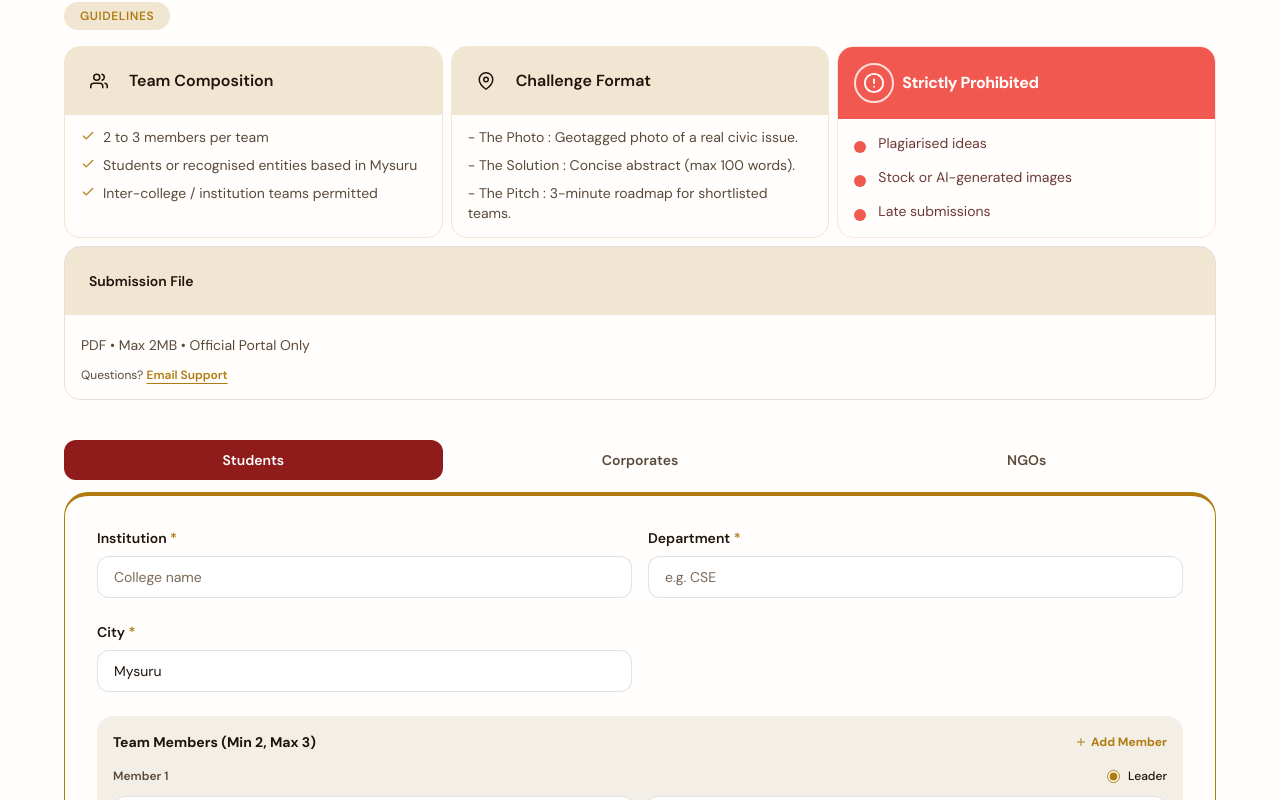
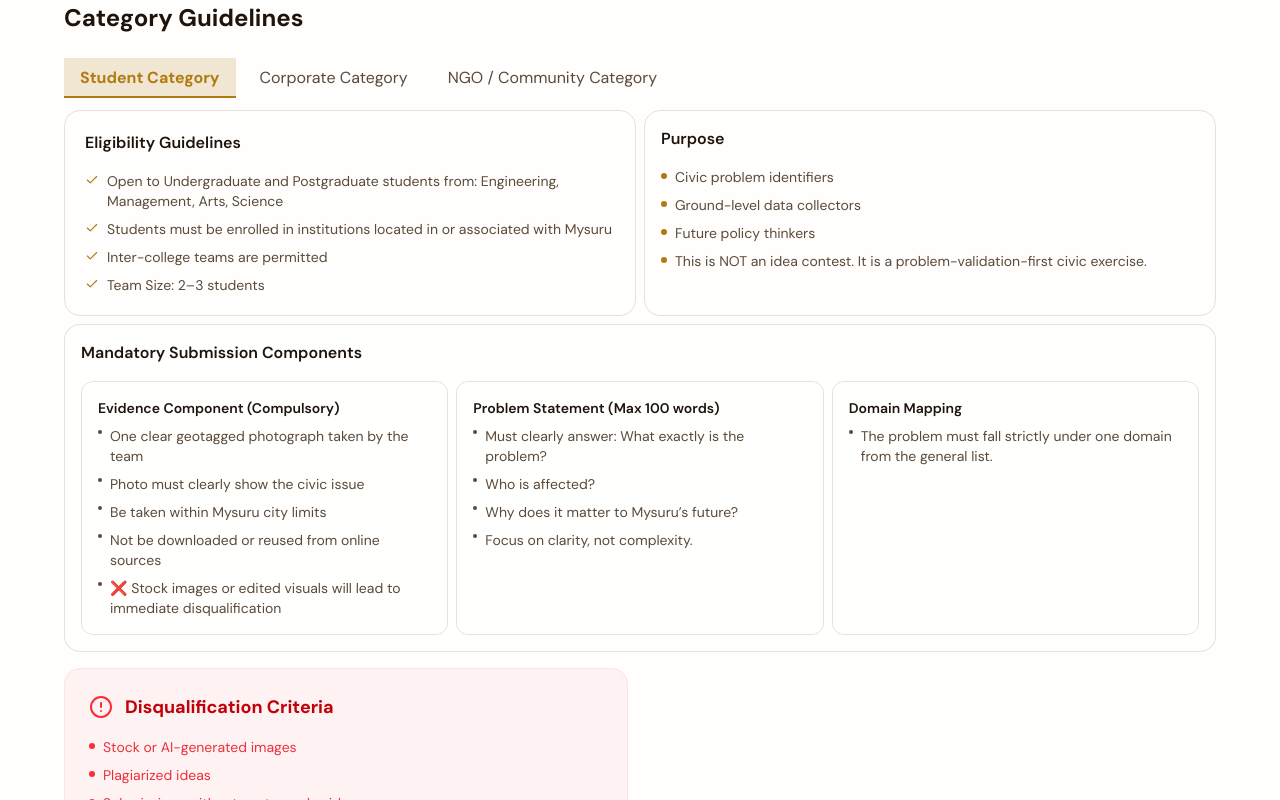
Before and after one commit to bvvivek6/VisionMysuru-2050, a React (Vite) app in the folder client/: page /submit in a window 1280 px wide. Shown: the part 500-1300 px from the top of the page. Built offline with nearby package versions, Linux system fonts and the light colour scheme; a web font is replaced by a local one.

Commit message:
feat: add confetti and refactor rules and timeline

```diff
--- a/client/package.json
+++ b/client/package.json
@@ -15,11 +15,13 @@
     "framer-motion": "^12.23.26",
     "lucide-react": "^0.562.0",
     "react": "^19.2.0",
+    "react-confetti": "^6.4.0",
     "react-dom": "^19.2.0",
     "react-hot-toast": "^2.6.0",
     "react-icons": "^5.5.0",
     "react-router": "^7.11.0",
     "react-router-dom": "^7.11.0",
+    "react-use": "^17.6.0",
     "tailwindcss": "^4.1.18"
   },
   "devDependencies": {
--- a/client/src/Components/Submission/RulesAndRegulations.jsx
+++ b/client/src/Components/Submission/RulesAndRegulations.jsx
@@ -1,116 +1,166 @@
-import { FiAlertCircle, FiUsers, FiMapPin, FiCheck } from "react-icons/fi";
+import { useState } from "react";
 import {
-  TEAM_COMPOSITION,
-  CHALLENGE_FORMAT,
-  DISQUALIFICATION,
-} from "../../constants/content.js";
+  FiAlertCircle,
+  FiUsers,
+  FiMapPin,
+  FiCheck,
+  FiTarget,
+  FiAward,
+  FiBriefcase,
+  FiLayers,
+} from "react-icons/fi";
+import { GUIDELINES } from "../../constants/content.js";
+import { motion, AnimatePresence } from "framer-motion";
 
 const RulesAndRegulations = () => {
+  const [activeTab, setActiveTab] = useState("student");
+  const activeCategory = GUIDELINES.categories.find((c) => c.id === activeTab);
+
   return (
-    <section className="m-1 md:m-4 px-4  dm-sans">
-      <main className="mx-auto max-w-6xl">
-        <header className="mb-4">
-          <span
-            className="inline-flex items-center rounded-full
-            bg-[var(--accent-soft)] px-4 py-1.5
-            text-xs font-semibold uppercase tracking-wider
-            text-[var(--accent)]"
-          >
-            Guidelines
-          </span>
+    <section className="m-1 md:m-4 px-4 dm-sans">
+      <main className="mx-auto max-w-6xl space-y-2">
+        <header className="mb-6">
+          <h2 className="mt-2 text-2xl font-bold text-[var(--text)]">
+            Category Guidelines
+          </h2>
         </header>
 
-        <div className="grid gap-2 md:grid-cols-2 lg:grid-cols-3">
-          <div className=" border rounded-2xl overflow-hidden border-[var(--accent-soft)] ">
-            <div className="mb-3 bg-[var(--accent-soft)]  flex p-4 items-center gap-3">
-              <div className="flex h-9 w-9 items-center justify-center ">
-                <FiUsers size={18} />
-              </div>
-              <h2 className="font-semibold text-[var(--text)]">
-                Team Composition
-              </h2>
+        <div className="flex flex-wrap gap-2  pb-1">
+          {GUIDELINES.categories.map((cat) => (
+            <button
+              key={cat.id}
+              onClick={() => setActiveTab(cat.id)}
+              className={`px-4 py-2 text-md transition-colors relative ${
+                activeTab === cat.id
+                  ? "text-[var(--accent)] font-bold bg-[var(--accent-soft)]"
+                  : "text-[var(--muted)] hover:text-[var(--text)]"
+              }`}
+            >
+              {cat.title}
+              {activeTab === cat.id && (
+                <motion.div
+                  layoutId="activeTab"
+                  className="absolute bottom-0 left-0 right-0 h-0.5 bg-[var(--accent)]"
+                />
+              )}
+            </button>
+          ))}
         </div>
 
-            <ul className="space-y-2 text-sm px-4 text-[var(--muted)]">
-              {TEAM_COMPOSITION.map((item) => (
-                <li key={item} className="flex gap-2">
-                  <FiCheck className="mt-0.5 text-[var(--accent)]" />
-                  {item}
+        <AnimatePresence mode="wait">
+          <motion.div
+            key={activeTab}
+            initial={{ opacity: 0, y: 10 }}
+            animate={{ opacity: 1, y: 0 }}
+            exit={{ opacity: 0, y: -10 }}
+            transition={{ duration: 0.2 }}
+            className="space-y-2"
+          >
+            <div className="grid gap-2 md:grid-cols-2">
+              <div className="border border-[var(--border)] rounded-2xl p-5">
+                <div className="flex items-center gap-3 mb-4">
+                  <h4 className="font-semibold text-[var(--text)]">
+                    Eligibility Guidelines
+                  </h4>
+                </div>
+                <ul className="space-y-2">
+                  {activeCategory.eligibility.map((item, idx) => (
+                    <li
+                      key={idx}
+                      className="flex gap-2 text-sm text-[var(--muted)]"
+                    >
+                      <FiCheck className="shrink-0 mt-0.5 text-[var(--accent)]" />
+                      <span>{item}</span>
                     </li>
                   ))}
                 </ul>
               </div>
 
-          <div className="rounded-2xl border border-[var(--accent-soft)] overflow-hidden ">
-            <div className="mb-3 bg-[var(--accent-soft)] flex p-4 items-center gap-3">
-              <div className="flex h-9 w-9 items-center justify-center ">
-                <FiMapPin size={18} />
+              <div className="border border-[var(--border)] rounded-2xl p-4">
+                <div className="flex items-center gap-3 mb-4">
+                  <h4 className="font-semibold text-[var(--text)]">Purpose</h4>
                 </div>
-              <h2 className="font-semibold text-[var(--text)]">
-                Challenge Format
-              </h2>
+                <ul className="space-y-2">
+                  {activeCategory.purpose.map((item, idx) => (
+                    <li
+                      key={idx}
+                      className="flex gap-2 text-sm text-[var(--muted)]"
+                    >
+                      <span className="shrink-0 mt-1.5 h-1.5 w-1.5 rounded-full bg-[var(--accent)]" />
+                      <span>{item}</span>
+                    </li>
+                  ))}
+                </ul>
+              </div>
             </div>
 
-            <div className="space-y-2 text-sm pb-2  px-4  text-[var(--muted)]">
-              {CHALLENGE_FORMAT.map(({ title, desc }) => (
-                <div key={title}>
-                  <div className="">
-                    - {title} : {desc}
+            <div className="border border-[var(--border)] rounded-2xl p-4 bg-white/50">
+              <div className="flex items-center gap-2 mb-4">
+                <h4 className="font-semibold text-[var(--text)]">
+                  Mandatory Submission Components
+                </h4>
               </div>
+              <div className="grid md:grid-cols-3 gap-2">
+                {activeCategory.submissionComponents.map((comp, idx) => (
+                  <div
+                    key={idx}
+                    className="bg-[var(--bg-secondary)] p-4 rounded-xl border border-[var(--border)]"
+                  >
+                    <h5 className="font-semibold text-[var(--text)] text-sm mb-2">
+                      {comp.title}
+                    </h5>
+                    <ul className="space-y-2">
+                      {comp.details.map((detail, dIdx) => (
+                        <li
+                          key={dIdx}
+                          className="text-sm text-[var(--muted)] flex gap-2"
+                        >
+                          <span className="shrink-0 mt-1 h-1 w-1 rounded-full bg-[var(--muted)]" />
+                          {detail}
+                        </li>
+                      ))}
+                    </ul>
                   </div>
                 ))}
               </div>
             </div>
 
-          <div className="overflow-hidden rounded-2xl border border-red-100 max-w-md">
-            <div className="flex items-center gap-2 bg-[#F15950] p-4">
-              <div className="flex h-10 w-10 items-center justify-center rounded-full border-2 border-white/80 text-white">
-                <FiAlertCircle size={22} />
+            <div className="grid gap-6 md:grid-cols-2"></div>
+          </motion.div>
+        </AnimatePresence>
+
+        <div>
+          <div className=" grid md:grid-cols-2 gap-6">
+            <div className="p-6 bg-red-50 rounded-2xl border border-red-100">
+              <div className="flex items-center gap-3 mb-4">
+                <FiAlertCircle className="text-red-500" size={24} />
+                <h4 className="text-lg font-bold text-red-700">
+                  Disqualification Criteria
+                </h4>
               </div>
-              <h2 className="text-md font-bold tracking-tight text-white">
-                Strictly Prohibited
-              </h2>
-            </div>
-
-            <div className="p-4">
-              <ul className="space-y-4">
-                {DISQUALIFICATION.map((item) => (
-                  <li key={item} className="flex items-start gap-3">
-                    <span className="mt-1.5 h-3 w-3 shrink-0 rounded-full bg-[#F15950]" />
-
-                    <span className="text-sm  leading-tight text-[#5D2320]/90">
-                      {item}
-                    </span>
+              <ul className="space-y-2 text-sm text-red-600/80">
+                <li className="flex gap-2">
+                  <span className="mt-1.5 h-1.5 w-1.5 rounded-full bg-red-500 shrink-0" />
+                  Stock or AI-generated images
                 </li>
-                ))}
+                <li className="flex gap-2">
+                  <span className="mt-1.5 h-1.5 w-1.5 rounded-full bg-red-500 shrink-0" />
+                  Plagiarized ideas
+                </li>
+                <li className="flex gap-2">
+                  <span className="mt-1.5 h-1.5 w-1.5 rounded-full bg-red-500 shrink-0" />
+                  Submissions without geotagged evidence
+                </li>
               </ul>
             </div>
           </div>
-        </div>
 
-        <div
-          className="mt-2 overflow-hidden gap-6
-          rounded-2xl border border-[var(--border)]
-          "
-        >
-          <div className="text-sm w-full p-6 font-semibold bg-[var(--accent-soft)] text-[var(--text)]">
-            Submission File
-          </div>
-          <div className="p-4 text-sm text-[var(--muted)]">
-            <p className="mt-1 text-sm text-[var(--muted)]">
-              PDF • Max 2MB • Official Portal Only
-            </p>
-
-            <p className="mt-3 text-xs">
-              Questions?{" "}
-              <a
-                href="mailto:vision2050@sdmimd.ac.in"
-                className="font-semibold text-[var(--accent)]
-                underline underline-offset-4"
-              >
-                Email Support
-              </a>
-            </p>
+          <div className="mt-6 flex  font-bold items-center bg-[var(--bg)] border border-[var(--border)] p-4 rounded-xl">
+            {" "}
+            Submission File -
+            <span className="text-md font-medium text-[var(--muted)]">
+              PDF • Max 2MB
+            </span>
           </div>
         </div>
       </main>
--- a/client/src/Components/Submission/forms/SharedSections.jsx
+++ b/client/src/Components/Submission/forms/SharedSections.jsx
@@ -30,15 +30,6 @@ export const TeamMembers = ({
   <div className="rounded-2xl bg-[var(--surface-2)] p-4 space-y-4">
     <div className="flex items-center justify-between">
       <p className="text-sm font-bold">Team Members (Min 2, Max 3)</p>
-      {form.members.length < 3 && (
-        <button
-          type="button"
-          onClick={addMember}
-          className="flex items-center gap-1 text-xs font-bold text-[var(--accent)] hover:underline"
-        >
-          <FiPlus /> Add Member
-        </button>
-      )}
     </div>
     {form.members.map((m, idx) => (
       <div
@@ -46,11 +37,11 @@ export const TeamMembers = ({
         className="flex flex-col gap-3 border-b border-[var(--border)] pb-4 last:border-0 last:pb-0"
       >
         <div className="flex items-center justify-between">
-          <span className="text-xs font-semibold text-[var(--muted)]">
+          <span className="text-sm font-semibold text-[var(--muted)]">
             Member {idx + 1}
           </span>
           <div className="flex items-center gap-3">
-            <label className="flex items-center gap-2 cursor-pointer">
+            <label className="flex items-center gap-2  cursor-pointer">
               <input
                 type="radio"
                 name="teamLeader"
@@ -58,14 +49,14 @@ export const TeamMembers = ({
                 onChange={() => setLeader(idx)}
                 className="accent-[var(--accent)]"
               />
-              <span className="text-xs font-medium">Leader</span>
+              <span className="text-sm font-medium">Leader</span>
             </label>
 
             {form.members.length > 2 && (
               <button
                 type="button"
                 onClick={() => removeMember(idx)}
-                className="text-red-500 hover:text-red-700"
+                className="text-white bg-red-500 hover:bg-red-600 p-1.5 rounded-full flex items-center justify-center"
                 title="Remove Member"
               >
                 <FiTrash />
@@ -88,13 +79,22 @@ export const TeamMembers = ({
           <TextInput
             value={m.phone}
             onChange={setMember(idx, "phone")}
-            placeholder="Phone Number"
+            placeholder="Phone Number +91 xxxx xxxxx"
             type="tel"
             className="sm:col-span-2"
           />
         </div>
       </div>
     ))}
+    {form.members.length < 3 && (
+      <button
+        type="button"
+        onClick={addMember}
+        className="flex items-center bg-[var(--accent)] gap-1 text-sm px-10  font-bold text-white px-4 py-2 rounded-xl hover:underline"
+      >
+        <FiPlus /> Add Member
+      </button>
+    )}
   </div>
 );
 
@@ -122,12 +122,7 @@ export const ProjectDetails = ({ form, set, onPickPdf }) => (
       />
     </Field>
 
-    <Field
-      label="Upload PDF"
-      required
-      hint="PDF only · Max 2MB"
-      className="space-y-2"
-    >
+    <Field label="Upload PDF (max 2MB)" required className="space-y-2">
       <input
         type="file"
         accept="application/pdf"
@@ -168,9 +163,9 @@ export const SubmitButton = ({ status, confirmSubmit, cancelSubmit }) => {
               ⚠️ Final Review
             </p>
             <p className="text-sm text-amber-800 mt-1 leading-relaxed">
-              Please carefully review all entered information like name, email,
-              phone number etc, before submitting. Once submitted, the status
-              cannot be modified.
+              Please carefully review all entered information like NAME, EMAIL,
+              PHONE etc, before submitting. Once submitted, the status cannot be
+              modified.
             </p>
           </div>
         </div>
--- a/client/src/constants/content.js
+++ b/client/src/constants/content.js
@@ -92,32 +92,41 @@ const TOPICS = [
     ],
   },
 ];
-
 const TIMELINE = [
   {
     title: "Registration Opens",
     date: "Feb 01, 2026",
-    detail: "Registrations open for Mysuru Vision 2050.",
+    eligibleFor: ["Students", "Corporates", "NGOs"],
+    detail:
+      "Registrations open for all participants to identify on-ground urban challenges across key city domains.",
   },
   {
-    title: "Submission Deadline",
-    date: "Feb 20, 2026",
-    detail: "Last date to submit your idea.",
+    title: "Phase 1: Online Screening",
+    date: "Feb 01 – Mar 05, 2026",
+    eligibleFor: ["Students", "Corporates", "NGOs"],
+    detail:
+      "Evidence-based screening with geotagged field proof and a short solution abstract. Only authentic, relevant ideas are shortlisted.",
   },
   {
-    title: "The Elimination Round",
-    date: "Feb 21, 2026",
-    detail: "Shortlisted teams present for elimination round evaluation.",
+    title: "Round 1: The Elimination (Student Qualifiers)",
+    date: "Mar 13, 2026",
+    eligibleFor: ["Students"],
+    detail:
+      "Student teams validate problem severity using real data and quantified impact before an expert jury.",
   },
   {
-    title: "The Corporate Summit",
-    date: "Feb 22, 2026",
-    detail: "Engage with industry leaders and mentors at the summit.",
+    title: "Round 2: The Corporate Summit (Convergence Round)",
+    date: "Mar 14, 2026",
+    eligibleFor: ["Students", "Corporates", "NGOs"],
+    detail:
+      "Students refine ideas through mentorship, while corporates and NGOs present deployment-ready, scalable solutions.",
   },
   {
-    title: "The Grand Conclave & Handover",
-    date: "Feb 23, 2026",
-    detail: "Final conclave and formal handover of outcomes.",
+    title: "Round 3: The Grand Conclave & White Paper Handover",
+    date: "Mar 15, 2026",
+    eligibleFor: ["Finalist Students", "Corporates", "NGOs"],
+    detail:
+      "Final policy pitch to city leadership. Selected ideas are compiled into the Mysuru Vision 2050 White Paper.",
   },
 ];
 
@@ -162,32 +171,135 @@ const CORE_OBJECTIVES = [
   },
 ];
 
-const TEAM_COMPOSITION = [
-  "2 to 3 members per team",
-  "Students or recognised entities based in Mysuru",
-  "Inter-college / institution teams permitted",
-];
-
-const CHALLENGE_FORMAT = [
+const GUIDELINES = {
+  categories: [
     {
-    title: "The Photo",
-    desc: "Geotagged photo of a real civic issue.",
+      id: "student",
+      title: "Student Category",
+      subtitle: "CITY CONSULTANTS IN MAKING",
+      eligibility: [
+        "Open to Undergraduate and Postgraduate students from: Engineering, Management, Arts, Science",
+        "Students must be enrolled in institutions located in or associated with Mysuru",
+        "Inter-college teams are permitted",
+        "Team Size: 2–3 students",
+      ],
+      purpose: [
+        "Civic problem identifiers",
+        "Ground-level data collectors",
+        "Future policy thinkers",
+        "This is NOT an idea contest. It is a problem-validation-first civic exercise.",
+      ],
+      submissionComponents: [
+        {
+          title: "Evidence Component (Compulsory)",
+          details: [
+            "One clear geotagged photograph taken by the team",
+            "Photo must clearly show the civic issue",
+            "Be taken within Mysuru city limits",
+            "Not be downloaded or reused from online sources",
+            "❌ Stock images or edited visuals will lead to immediate disqualification",
+          ],
         },
         {
-    title: "The Solution",
-    desc: "Concise abstract (max 100 words).",
+          title: "Problem Statement (Max 100 words)",
+          details: [
+            "Must clearly answer: What exactly is the problem?",
+            "Who is affected?",
+            "Why does it matter to Mysuru’s future?",
+            "Focus on clarity, not complexity.",
+          ],
         },
         {
-    title: "The Pitch",
-    desc: "3-minute roadmap for shortlisted teams.",
+          title: "Domain Mapping",
+          details: [
+            "The problem must fall strictly under one domain from the general list.",
+          ],
         },
-];
-
-const DISQUALIFICATION = [
-  "Plagiarised ideas",
-  "Stock or AI-generated images",
-  "Late submissions",
-];
+      ],
+    },
+    {
+      id: "corporate",
+      title: "Corporate Category",
+      subtitle: "EXECUTION PARTNERS OF THE CITY",
+      eligibility: [
+        "Open to Startups, MSMEs, Large enterprises",
+        "Operating in or planning expansion in Mysuru region",
+        "Registered entities only",
+        "One submission per organization (recommended)",
+      ],
+      purpose: [
+        "Provide execution realism",
+        "Highlight infrastructure & policy bottlenecks",
+        "Propose Public–Private Partnership (PPP) models",
+        "This is not a branding exercise.",
+      ],
+      submissionComponents: [
+        {
+          title: "Problem Identification (Optional)",
+          details: [
+            "Corporates may adopt an existing student-identified problem",
+            "OR present a systemic industry-related issue",
+          ],
+        },
+        {
+          title: "Solution Blueprint (Mandatory)",
+          details: [
+            "Proposed intervention",
+            "Estimated investment range",
+            "Required government facilitation",
+            "Timeline (Short / Medium / Long term)",
+          ],
+        },
+        {
+          title: "Feasibility Justification",
+          details: [
+            "Operational capability",
+            "Financial reasoning (indicative, not audited)",
+            "Scalability beyond pilot stage",
+          ],
+        },
+      ],
+    },
+    {
+      id: "ngo",
+      title: "NGO / Community Category",
+      subtitle: "THE VOICE OF THE PEOPLE",
+      eligibility: [
+        "Open to NGOs, Resident Welfare Associations (RWAs), Trade Associations, Civil Society Groups",
+        "Operating within Mysuru district",
+        "✔ Must have verifiable community presence",
+      ],
+      purpose: [
+        "Represent citizen realities",
+        "Validate grassroots issues",
+        "Ensure inclusivity and social balance in policy",
+      ],
+      submissionComponents: [
+        {
+          title: "Community Problem Description",
+          details: [
+            "Must include: Area / locality name",
+            "Nature of community impact",
+            "Duration of the issue",
+          ],
+        },
+        {
+          title: "Evidence of Ground Engagement",
+          details: [
+            "Any one of: Photographic evidence, Community petition summary, Prior representations to authorities",
+          ],
+        },
+        {
+          title: "Suggested Intervention",
+          details: [
+            "Practical and community-oriented",
+            "Can involve: Awareness programs, Infrastructure support, Policy reform suggestions",
+          ],
+        },
+      ],
+    },
+  ],
+};
 
 export {
   TOPICS,
@@ -195,7 +307,5 @@ export {
   CATEGORY,
   TOPIC_OPTIONS,
   CORE_OBJECTIVES,
-  TEAM_COMPOSITION,
-  CHALLENGE_FORMAT,
-  DISQUALIFICATION,
+  GUIDELINES,
 };
```
Also changed, not shown: client/src/Components/landing/HeroSection.jsx (+3 -7 lines), client/src/Components/landing/TimelineSection.jsx (+43 -9 lines), 1 other file (tests, documents, lock files or other folders). Lines whose indentation alone changed are shown as unchanged.
